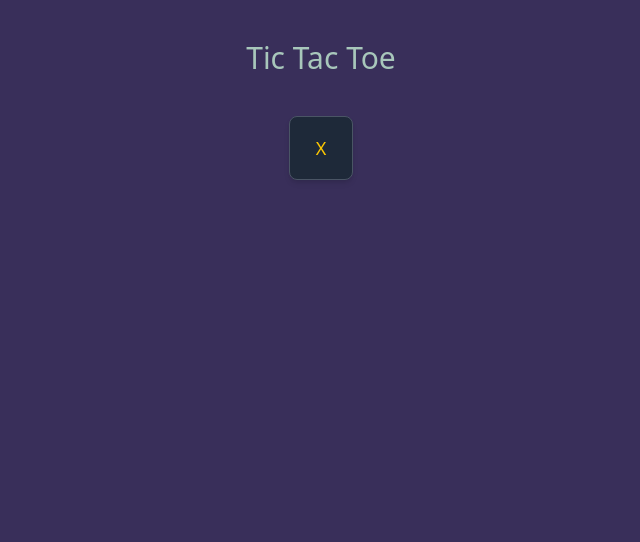
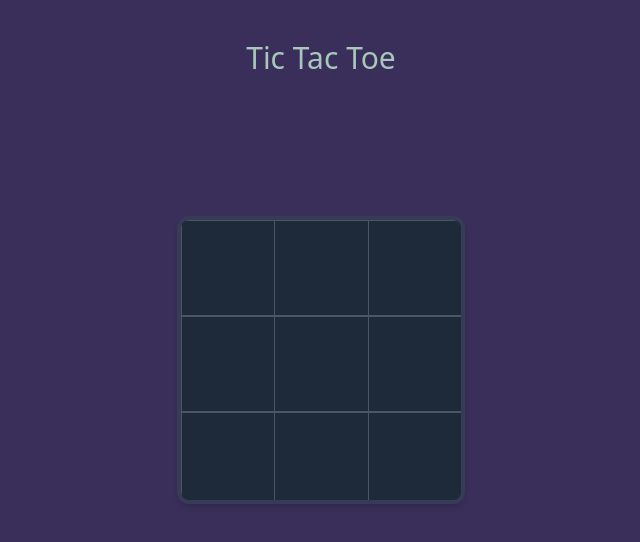
Before and after one commit to Rayissach/react_tictactoe, a React (Vite) app in the folder app/: page / in a window 1280 px wide. Shown: the top 542 px of the page, without its empty margins (319-959 px from the left). Built offline with nearby package versions, Linux system fonts and the light colour scheme.

Commit message:
Styled game board

```diff
--- a/app/src/App.jsx
+++ b/app/src/App.jsx
@@ -6,9 +6,11 @@ function App() {
   const [message, setMessage] = useState('Tic Tac Toe')
 
   return (
-    <div className='bg-[#392F5A] h-screen align-text-center'>
-      <h1 className='text-3xl bold text-[#A8C7BB] justify-self-center p-10'>{message}</h1>
-      <Square />
+    <div className='bg-[#392F5A] min-h-screen align-text-center'>
+      <h1 className='text-3xl bold text-[#A8C7BB] justify-self-center p-10 mb-25'>{message}</h1>
+      <div className='flex items-center justify-center'>
+        <Square />
+      </div>
     </div>
   )
 }
--- a/app/src/components/Square.jsx
+++ b/app/src/components/Square.jsx
@@ -3,10 +3,12 @@ import React, { useState } from 'react'
 export default function Square() {
     return (
         <>
-            <div className='flex items-center justify-center contain'>
-                <button className='flex items-center justify-center w-16 h-16 bg-gray-800 text-yellow-400 border border-gray-600 rounded-lg shadow-md hover:bg-gray-700 transition-all duration-200 active:scale-95'>
-                    <h1 className='text-lg/7 '>X</h1>
-                </button>
+            <div className='grid grid-cols-3 gap-0 w-72 h-72  border-gray-700/75 contain rounded-xl overflow-clip border-4 border-gray-600 shadow-md'>
+                {Array.from({length: 9}, (_,index) => (
+                    <button key={index} className='flex items-center justify-center w-24 h-24 bg-gray-800 text-yellow-400 border border-gray-600 hover:bg-gray-700 transition-all duration-200 active:scale-95'>
+                        <h1 className='text-lg/7 '></h1>
+                    </button>
+                ))}
             </div>
         </>
     )
```
